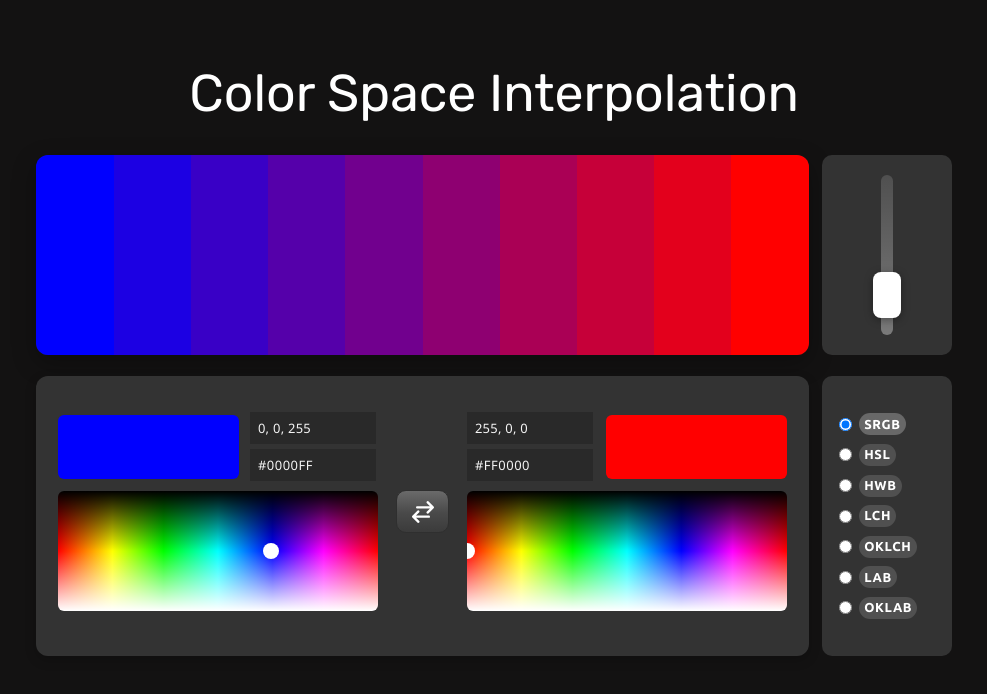
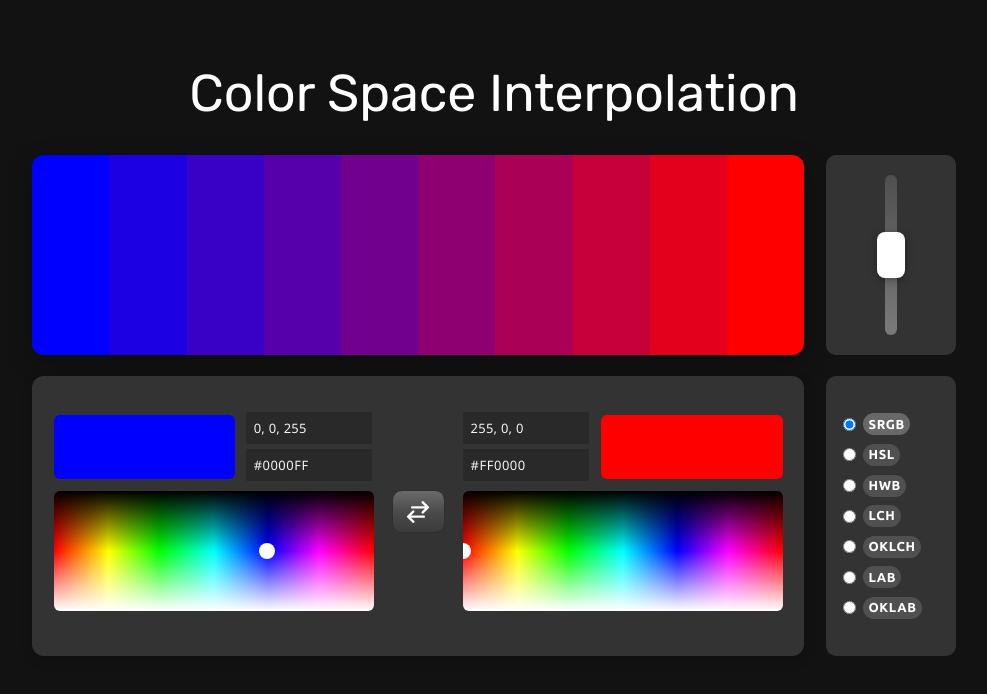
Before and after one commit to ofsound/gemini-colors, a React (Vite) app: page / in a window 1280 px wide. Shown: the top 694 px of the page, without its empty margins (146-1133 px from the left). Built offline with nearby package versions, Linux system fonts and the light colour scheme; a web font is replaced by a local one.

Commit message:
More design tweaks

```diff
--- a/src/App.tsx
+++ b/src/App.tsx
@@ -4,12 +4,34 @@ import type {ColorSpace} from "./types/color";
 import {ChromeColorPicker} from "./components/ChromeColorPicker";
 
 const COLOR_SPACES: ColorSpace[] = ["srgb", "hsl", "hwb", "lch", "oklch", "lab", "oklab"];
+const STEPS_MIN = 1;
+const STEPS_MAX = 50;
+const STEPS_SLIDER_PRECISION = 1000;
+const STEPS_EXPONENT = 2.45;
+
+const clampNumber = (value: number, min: number, max: number) => Math.min(Math.max(value, min), max);
+
+const stepsFromSliderPosition = (position: number) => {
+  const clampedPosition = clampNumber(position, 0, STEPS_SLIDER_PRECISION);
+  const normalizedPosition = clampedPosition / STEPS_SLIDER_PRECISION;
+  const curved = Math.pow(normalizedPosition, STEPS_EXPONENT);
+  const mapped = STEPS_MIN + (STEPS_MAX - STEPS_MIN) * curved;
+  return Math.round(mapped);
+};
+
+const sliderPositionFromSteps = (steps: number) => {
+  const clampedSteps = clampNumber(steps, STEPS_MIN, STEPS_MAX);
+  const normalizedSteps = (clampedSteps - STEPS_MIN) / (STEPS_MAX - STEPS_MIN);
+  const inverseCurved = Math.pow(normalizedSteps, 1 / STEPS_EXPONENT);
+  return Math.round(inverseCurved * STEPS_SLIDER_PRECISION);
+};
 
 function App() {
   const [startColor, setStartColor] = useState("#0000ff");
   const [endColor, setEndColor] = useState("#ff0000");
   const [steps, setSteps] = useState(10);
   const [colorSpace, setColorSpace] = useState<ColorSpace>("srgb");
+  const sliderPosition = sliderPositionFromSteps(steps);
 
   const handleColorSpaceKeyDown = (currentIndex: number) => (event: KeyboardEvent<HTMLInputElement>) => {
     const {key} = event;
@@ -53,7 +75,16 @@ function App() {
           <ColorDisplay startColor={startColor} endColor={endColor} steps={steps} colorSpace={colorSpace} mode="static" />
 
           <div className="vertical-steps-wrap" aria-label="Steps">
-            <input className="steps-slider-vertical" type="range" min="3" max="50" value={steps} onChange={(e) => setSteps(Number(e.target.value))} aria-label="Steps" />
+            <input
+              className="steps-slider-vertical"
+              type="range"
+              min="0"
+              max={STEPS_SLIDER_PRECISION}
+              step="1"
+              value={sliderPosition}
+              onChange={(e) => setSteps(stepsFromSliderPosition(Number(e.target.value)))}
+              aria-label="Steps"
+            />
           </div>
         </div>
 
--- a/src/components/ColorDisplay.tsx
+++ b/src/components/ColorDisplay.tsx
@@ -57,7 +57,7 @@ export const ColorDisplay: React.FC<ColorDisplayProps> = ({startColor, endColor,
   // Static Mode
   const blocks = [];
   for (let i = 0; i < steps; i++) {
-    const percentage = (i / (steps - 1)) * 100;
+    const percentage = steps === 1 ? 0 : (i / (steps - 1)) * 100;
     const style = {
       backgroundColor: `color-mix(in ${colorSpace}, ${startColor}, ${endColor} ${percentage}%)`,
     };
--- a/src/index.css
+++ b/src/index.css
@@ -187,7 +187,7 @@ input[type="range"] {
   --display-height: 160px;
   display: flex;
   align-items: stretch;
-  gap: 0.9rem;
+  gap: 1.5rem;
   margin-bottom: 1.5rem;
   height: var(--display-height);
 }
@@ -226,7 +226,7 @@ input[type="range"] {
   --side-column-width: 130px;
   display: flex;
   align-items: stretch;
-  gap: 0.9rem;
+  gap: 1.5rem;
 }
 
 .controls-with-color-space .controls {
```
